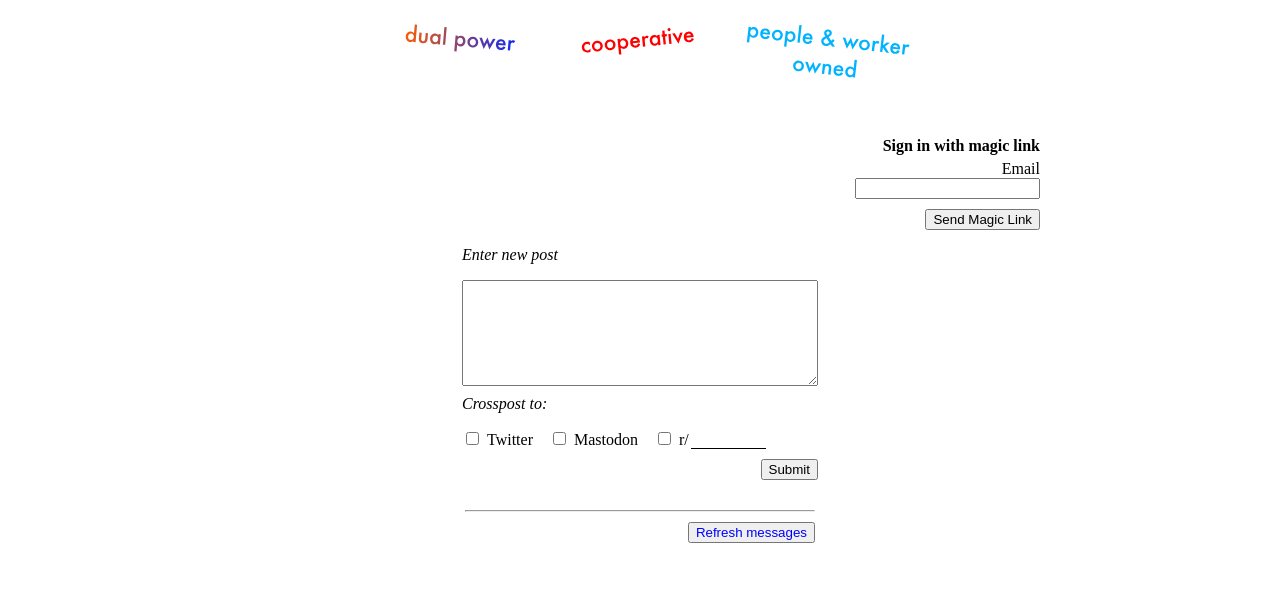
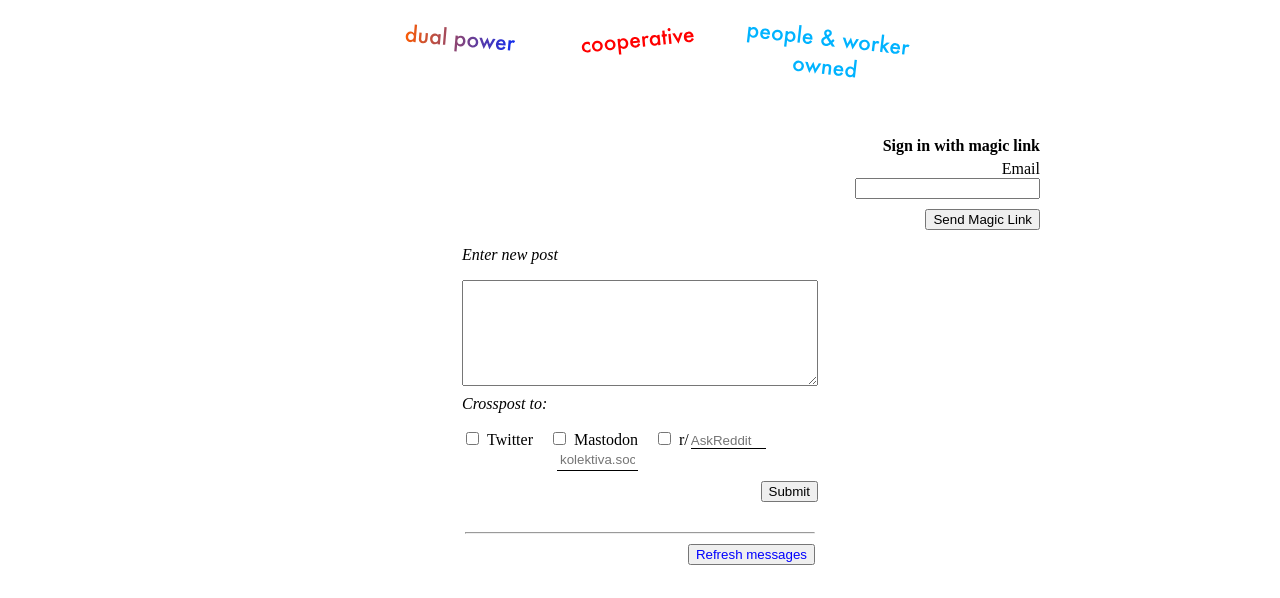
Before and after one commit to sbutler-gh/groundtalk, a website: page public/dev.html in a window 1280 px wide. Shown: the part 261-859 px from the top of the page. Before the commit the page ends 837 px from the top, so only its background shows below. Drawn offline with Linux system fonts and the light colour scheme; no server answers; a script that the page names is missing.

Commit message:
Added input for mastodon site instance, and placeholders in crosspost inputs to make it clearer what should be entered

```diff
--- a/public/dev.html
+++ b/public/dev.html
@@ -122,8 +122,9 @@
           <p style="margin-top: 5px"><em>Crosspost to:</em></p>
           <div style="display: flex; margin-top: 10px; margin-bottom: 10px;">
               <div class="checkbox"><input type="checkbox" value="Twitter"><label>Twitter</label></div>
-              <div class="checkbox"><input type="checkbox" value="Mastodon" style="margin-left: 20px;"><label>Mastodon</label></div>
-              <div class="checkbox"><input type="checkbox" value="Reddit" style="margin-left: 20px;"><label>r/<input class="checkboxInput" id="subredditValue"></label></div>
+              <div class="checkbox"><input type="checkbox" value="Mastodon" style="margin-left: 20px;"><label>Mastodon</label><br>
+                <input class="checkboxInput" id="mastodonValue" placeholder="kolektiva.social"></div>
+              <div class="checkbox"><input type="checkbox" value="Reddit" style="margin-left: 20px;"><label>r/<input class="checkboxInput" id="subredditValue" placeholder="AskReddit"></label></div>
           </div>
       <button style="margin-left: auto; display: block;">Submit</button>
       </form>
@@ -739,8 +740,8 @@ function crosspost(msg) {
 
   if (document.querySelector('input[value="Mastodon"]').checked) {
 
-      let instance_url = "https://kolektiva.social"
-      var mastodon = window.open(`https://kolektiva.social/share?text=${msg}`, 'mastodon','width=500,height=500');
+      let instance_url = document.getElementById('mastodonValue').value;
+      var mastodon = window.open(`https://${instance_url}/share?text=${msg}`, 'mastodon','width=500,height=500');
 
   }
 
@@ -943,5 +944,12 @@ button.parent {
 .devBanner a {
   color: white;
 }
+
+#mastodonValue {
+  margin-left: auto;
+    display: block;
+    width: 100px;
+    padding: 3px;
+}
 </style>
 </html>
```
Also changed, not shown: public/index.html (+12 -4 lines).
